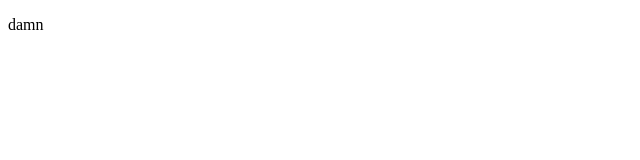
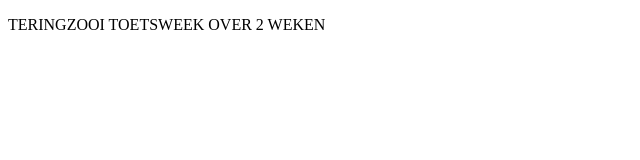
Before and after one commit to bartvnw/INFORMATICAPO, a plain HTML site: page front_end.html in a window 1280 px wide. Shown: the whole page, without its empty margins (0-640 px from the left). Drawn offline with Linux system fonts and the light colour scheme.

Commit message:
Update front_end.html

```diff
--- a/front_end.html
+++ b/front_end.html
@@ -4,6 +4,6 @@
 
   </head>
   <body>
-    <p>damn</p>
+    <p>TERINGZOOI TOETSWEEK OVER 2 WEKEN</p>
   </body>
 </html>
```
